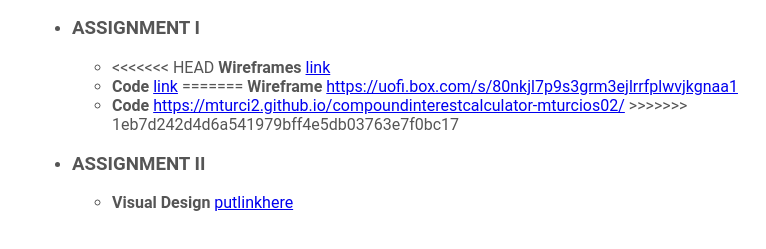
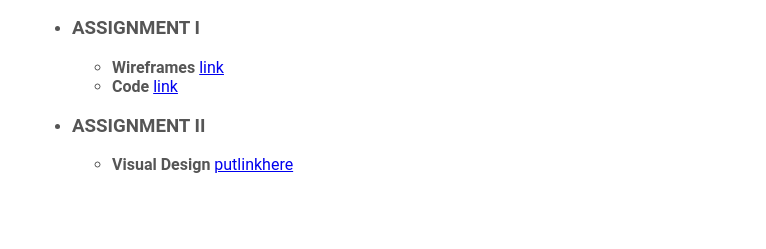
Before and after one commit to mturci2/DES350, a plain HTML site: page index.html in a window 1280 px wide. Shown: the part 373-622 px from the top of the page, without its empty margins (118-884 px from the left). Drawn offline with Linux system fonts and the light colour scheme.

Commit message:
Update index.html

```diff
--- a/index.html
+++ b/index.html
@@ -34,20 +34,12 @@
 			<h3>ASSIGNMENT I</h3>
 			<ul>
 				<li>
-<<<<<<< HEAD
+
 					<strong>Wireframes</strong>
 					<a href="https://uofi.box.com/s/80nkjl7p9s3grm3ejlrrfplwvjkgnaa1" target="_blank">link</a>
 				</li>
 					<li><strong>Code</strong>
 					<a href="https://mturci2.github.io/compoundinterestcalculator-mturcios02/" target="_blank">link</a>
-=======
-					<strong>Wireframe</strong>
-					<a href="https://uofi.box.com/s/80nkjl7p9s3grm3ejlrrfplwvjkgnaa1" target="_blank">https://uofi.box.com/s/80nkjl7p9s3grm3ejlrrfplwvjkgnaa1</a>
-				</li>
-					<li><strong>Code</strong>
-					<a href="https://github.com/mturci2/compound-interest-calculator-1" target="_blank">https://mturci2.github.io/compoundinterestcalculator-mturcios02/</a>
->>>>>>> 1eb7d242d4d6a541979bff4e5db03763e7f0bc17
-				</li>
 			</ul>
 	</li>
 
```
